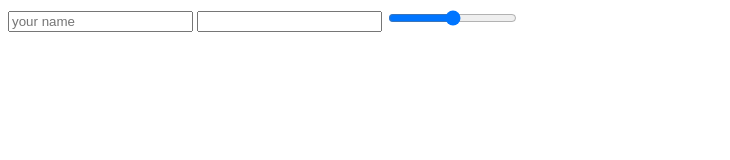
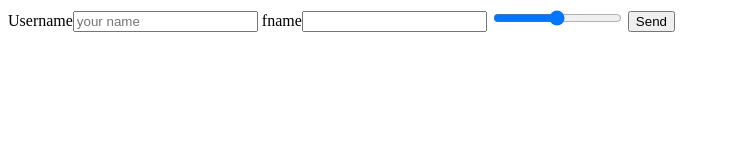
Before and after one commit to fazzyA/classpractice, a plain HTML site: page index.html in a window 1280 px wide. Shown: the whole page, without its empty margins (0-730 px from the left). Drawn offline with Linux system fonts and the light colour scheme.

Commit message:
add labels

```diff
--- a/index.html
+++ b/index.html
@@ -6,10 +6,11 @@
 </head>
 <body>
     <form action="" method="get">
-        <input required type="text" name="username" id="name" maxlength="5" placeholder="your name" />
-        <input type="text" name="fname" id="fname" />
+        <label>Username</label><input required type="text" name="username" id="name" maxlength="5" placeholder="your name" />
+        <label>fname</label><input type="text" name="fname" id="fname" />
         <input type="range" name="age" min="1" max="5" />
-        <!--<input type="submit" value="Send" />-->
+        <input type="submit" value="Send" />
+
         <!--  -->
     </form>
 </body>
```
